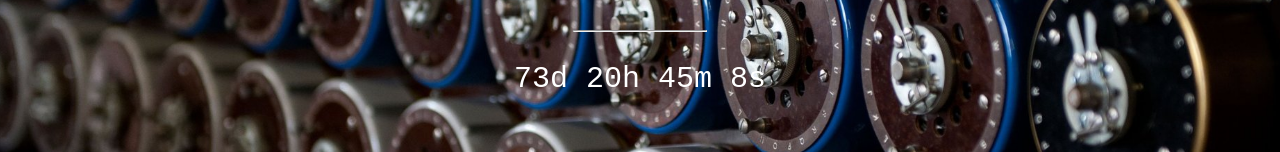
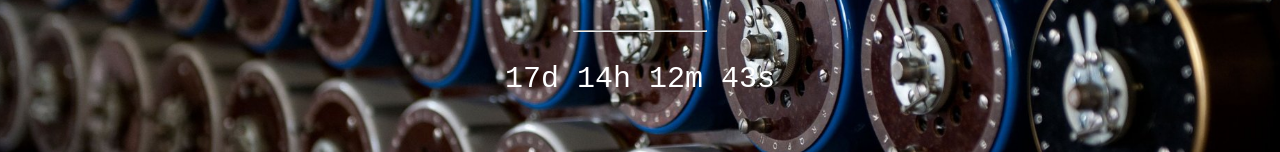
Before and after one commit to huseyinberk/huseyinberk.github.io, a plain HTML site: page index.html in a window 1280 px wide. Shown: the part 384-536 px from the top of the page. Drawn offline with Linux system fonts and the light colour scheme.

Commit message:
Update index.html

```diff
--- a/index.html
+++ b/index.html
@@ -60,7 +60,7 @@ hr {
 
 <script>
 // Set the date we're counting down to
-var countDownDate = new Date("Jan 5, 2022 15:37:25").getTime();
+var countDownDate = new Date("Nov 10, 2021 09:05:00").getTime();
 
 // Update the count down every 1 second
 var countdownfunction = setInterval(function() {
```
